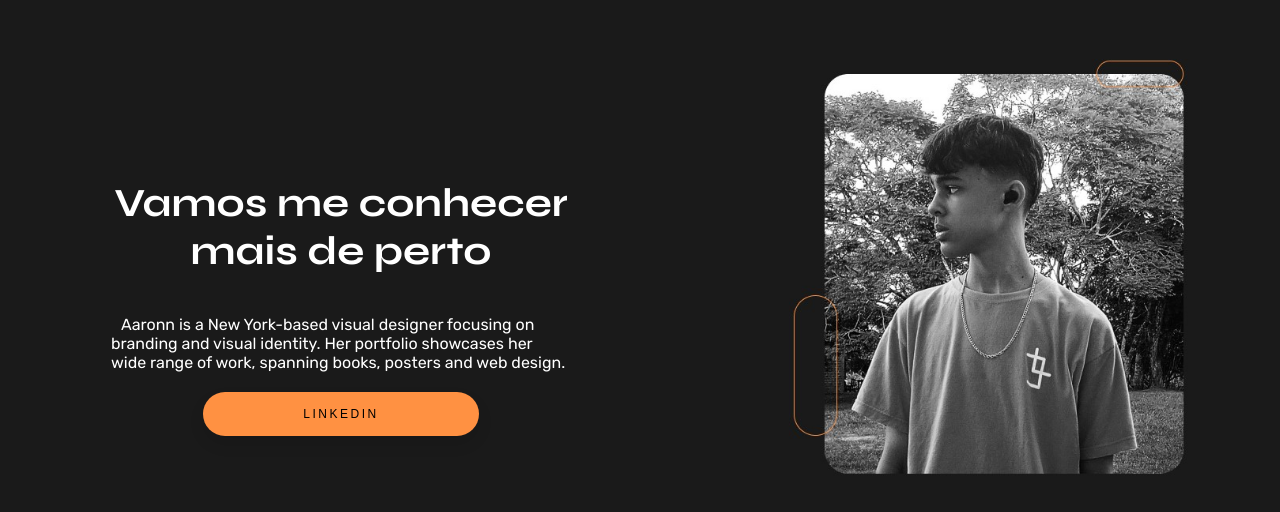
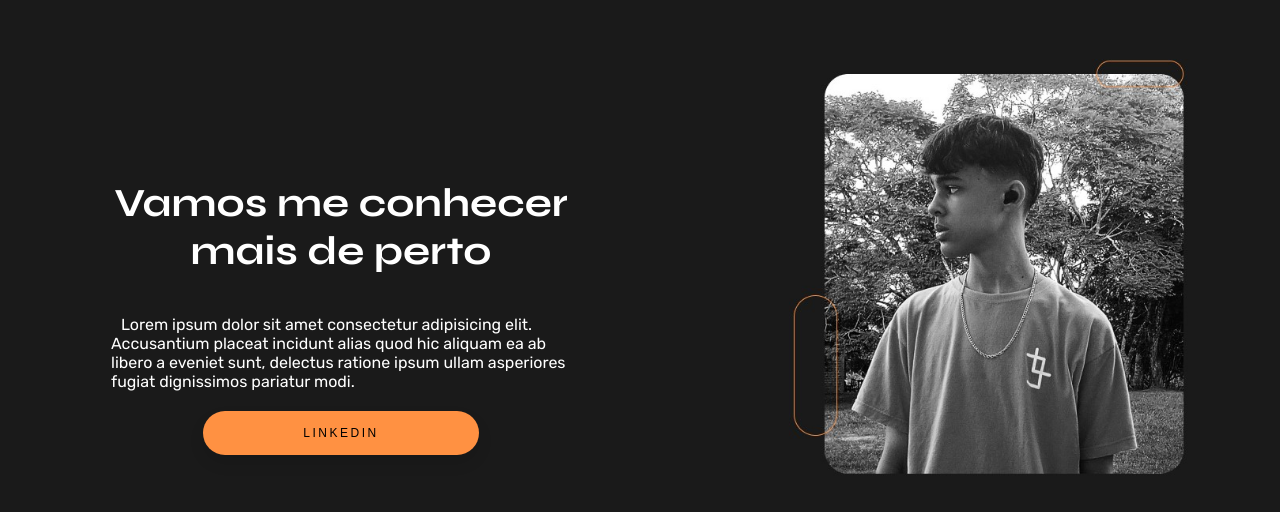
Before and after one commit to GabrielThurow/Portfolio, a plain HTML site: page index.html in a window 1280 px wide. Shown: the part 983-1495 px from the top of the page. Drawn offline with Linux system fonts and the light colour scheme.

Commit message:
modifiquei o texto

```diff
--- a/index.html
+++ b/index.html
@@ -50,7 +50,7 @@
           <div class="texto">
             <h1>Vamos me conhecer mais de perto</h1>
 
-            <p>Aaronn is a New York-based visual designer focusing on branding and visual identity. Her portfolio showcases her wide range of work, spanning books, posters and web design.</p>
+            <p>Lorem ipsum dolor sit amet consectetur adipisicing elit. Accusantium placeat incidunt alias quod hic aliquam ea ab libero a eveniet sunt, delectus ratione ipsum ullam asperiores fugiat dignissimos pariatur modi.</p>
 
             <a href="#"><button>Linkedin</button></a>
           </div>
```
